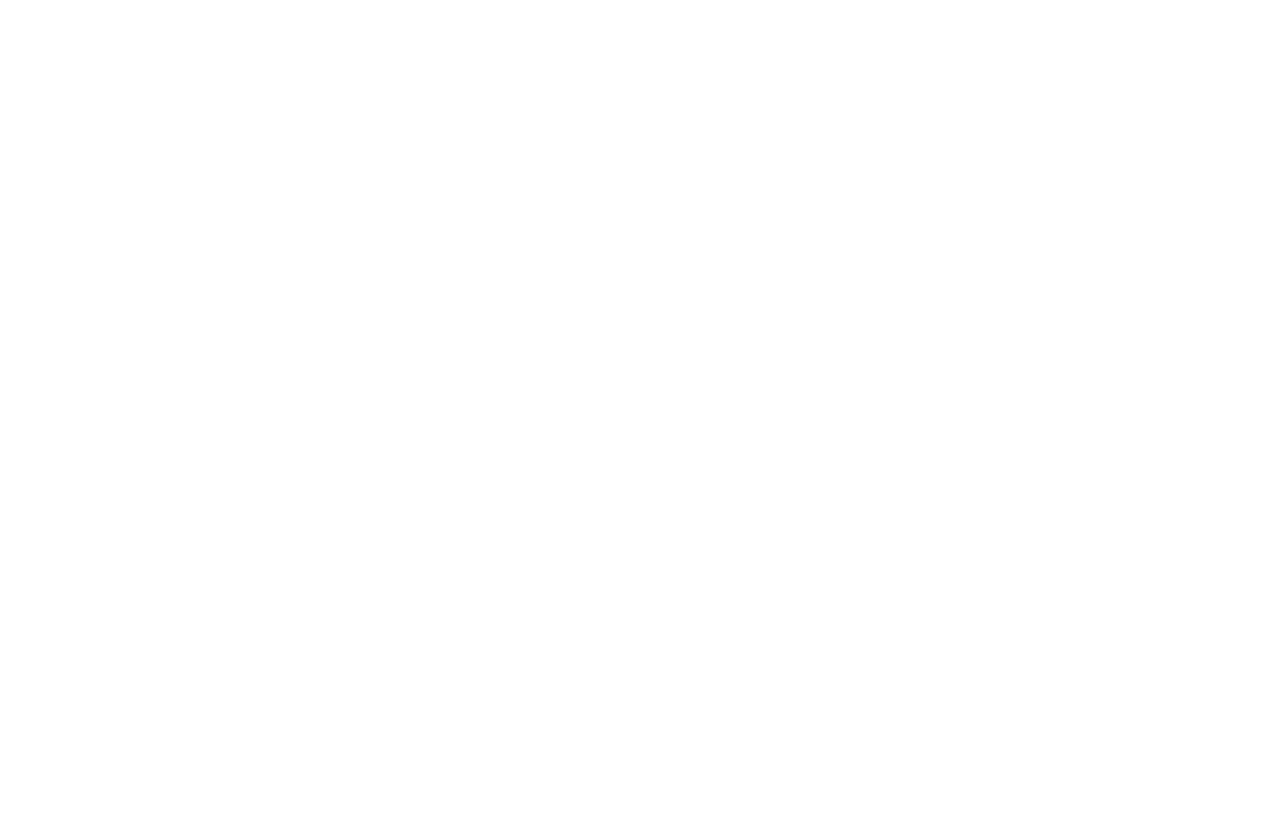
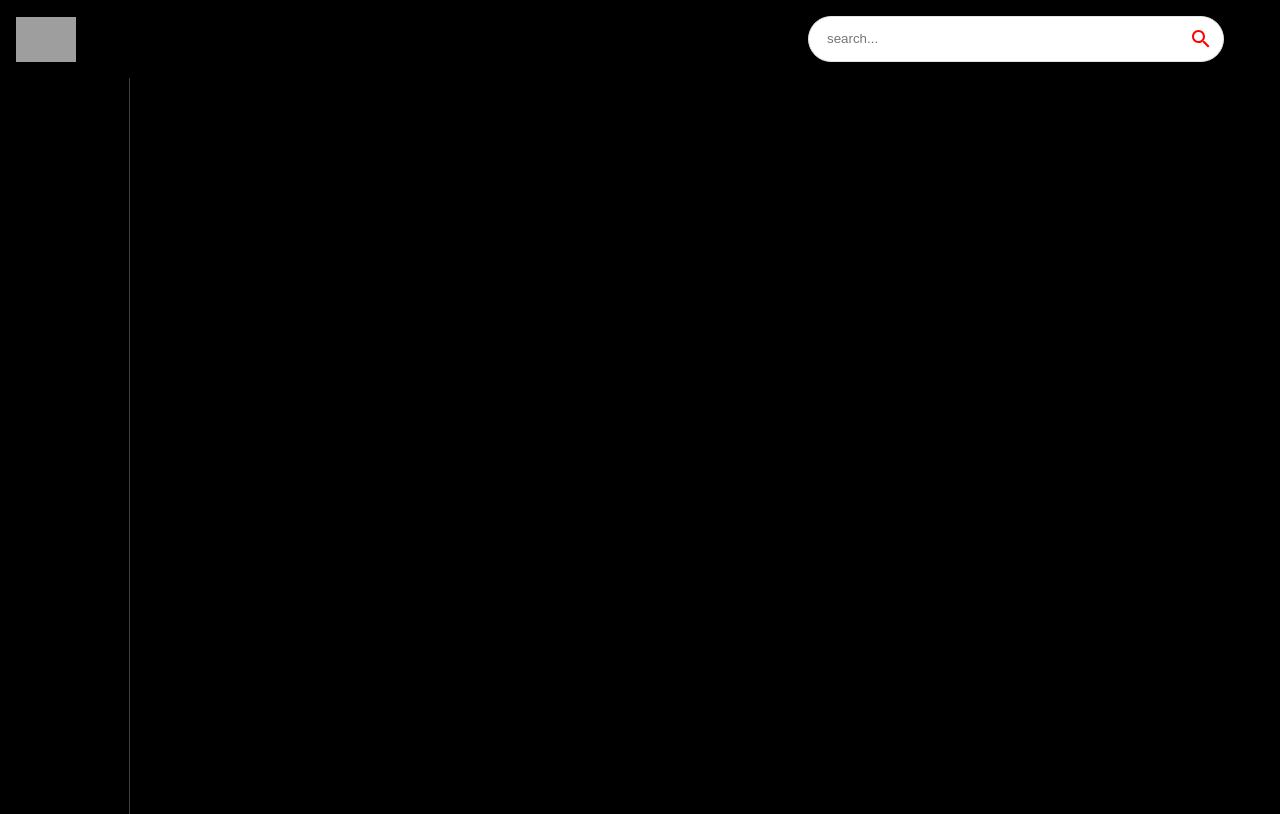
Before and after one commit to roshanreddyrach/youTube-clone.github.io, a React (Vite) app: page / in a window 1280 px wide. Built offline with nearby package versions, Linux system fonts and the light colour scheme; grey boxes are pictures that could not be loaded.

Commit message:
search bar done

```diff
--- a/index.html
+++ b/index.html
@@ -4,7 +4,11 @@
     <meta charset="UTF-8" />
     <link rel="icon" type="image/svg+xml" href="/vite.svg" />
     <meta name="viewport" content="width=device-width, initial-scale=1.0" />
-    <title>Vite + React</title>
+
+    <link rel="stylesheet" href="https://fonts.googleapis.com/css?family=Roboto:300,400,500,700&display=swap"/>
+    <link rel="stylesheet" href="https://fonts.googleapis.com/icon?family=Material+Icons"/>
+
+    <title>youTube-clone</title>
   </head>
   <body>
     <div id="root"></div>
--- a/src/App.jsx
+++ b/src/App.jsx
@@ -1,15 +1,25 @@
+
+import { BrowserRouter, Routes, Route, Router } from 'react-router-dom'
+import { Box } from '@mui/material'
+
 
 
 import './App.css'
+import { Navbar, Feed, VideoDetail, ChannelDetail, SearchFeed } from  './components'
 
-function App() {
+const App = () =>  (
+    <BrowserRouter>
+      <Box sx={{ backgroundColor: '#000' }}>
+           <Navbar />
+            <Routes>
+              <Route path='/'exact element={<Feed />} />
+              <Route path='/video/:id' element={ <VideoDetail />} />
+              <Route path='/channel/:id' element={ <ChannelDetail />} />
+              <Route path='/search/:searchTerm' element={ <SearchFeed />} />
+            </Routes>
+      </Box>
+    </BrowserRouter>
+  );
 
 
-  return (
-    <>
-
-    </>
-  )
-}
-
-export default App
+export default App;
--- /dev/null
+++ b/src/components/ChannelDetail.jsx
@@ -0,0 +1,11 @@
+import React from 'react'
+
+const ChannelDetail = () => {
+  return (
+    <div>
+      c
+    </div>
+  )
+}
+
+export default ChannelDetail
--- /dev/null
+++ b/src/components/Feed.jsx
@@ -0,0 +1,21 @@
+
+import { useState, useEffect } from "react"
+import { Box, Stack, Typography } from '@mui/material'
+
+const Feed = () => {
+  return (
+    <Stack sx={{ flexDirection: { sx: "column", md: "row" } }}>
+      <Box sx={{ height: { sx: 'auto', md: '92vh'}, borderRight: '1px solid #3d3d3d', px: { sx:0, md:2 }}}>
+        Sidebar
+
+
+
+          <Typography className="copyright" variant="body2">
+            Copyright 2023
+          </Typography>
+      </Box>
+    </Stack>
+  )
+}
+
+export default Feed
--- /dev/null
+++ b/src/components/Navbar.jsx
@@ -0,0 +1,26 @@
+import { Stack } from '@mui/material'
+import { Link } from 'react-router-dom'
+
+import { logo } from '../utils/constants'
+import SearchBar from './SearchBar'
+
+
+const Navbar = () => (
+    <Stack
+       direction="row"
+       alignItems= "center"
+       p={2}
+       sx={{ position: 'sticky',
+       background: '#000', top: 0,
+       justifyContent: 'space-between' }}
+    >
+       <Link to="/" style={{ display: 'flex', alignItems: 'center' }}>
+        <img src={logo} alt="logo" height={45} />
+       </Link>
+       <SearchBar />
+
+    </Stack>
+  )
+
+
+export default Navbar
--- /dev/null
+++ b/src/components/SearchBar.jsx
@@ -0,0 +1,33 @@
+
+import { useState } from "react"
+import { useNavigate } from "react-router-dom"
+import { Paper, IconButton } from '@mui/material'
+import { Search } from '@mui/icons-material'
+
+const SearchBar = () => {
+    return (
+    <Paper
+       component="form"
+       onSubmit={() => {}}
+       sx={{
+        borderRadius: 20,
+        border: '1px solid #e3e3e3',
+        pl: 2,
+        boxShadow: 'none',
+        mr: { sm: 5 }
+       }}
+    >
+       <input
+          className="search-bar"
+          placeholder="search..."
+          value=""
+          onChange={() => {}}
+        />
+        <IconButton type="submit" sx={{ p:'10px',color: 'red'}}>
+            <Search  />
+        </IconButton>
+    </Paper>
+  )
+ }
+
+export default SearchBar
--- /dev/null
+++ b/src/components/SearchFeed.jsx
@@ -0,0 +1,11 @@
+import React from 'react'
+
+const SearchFeed = () => {
+  return (
+    <div>
+      s
+    </div>
+  )
+}
+
+export default SearchFeed
--- /dev/null
+++ b/src/components/VideoDetail.jsx
@@ -0,0 +1,11 @@
+import React from 'react'
+
+const VideoDetail = () => {
+  return (
+    <div>
+      v
+    </div>
+  )
+}
+
+export default VideoDetail
--- /dev/null
+++ b/src/components/index.jsx
@@ -0,0 +1,6 @@
+export { default as Navbar } from './Navbar'
+export { default as Feed } from './Feed'
+export { default as ChannelDetail } from './ChannelDetail'
+export { default as SearchFeed } from './SearchFeed'
+export { default as VideoDetail } from './VideoDetail'
+export { default as SearchBar } from './SearchBar'
--- a/src/index.css
+++ b/src/index.css
@@ -0,0 +1,88 @@
+html,
+body {
+  margin: 0;
+  padding: 0;
+  box-sizing: border-box;
+}
+
+a {
+  text-decoration: none;
+  color: black;
+}
+
+::-webkit-scrollbar {
+  width: 0px;
+  height: 5px;
+}
+
+::-webkit-scrollbar-thumb {
+  background-color: rgb(114, 113, 113);
+  border-radius: 10px;
+  height: 200px;
+}
+
+::-webkit-scrollbar-track {
+  background-color: transparent;
+}
+
+.category-btn:hover {
+  background-color: #FC1503 !important;
+  color: white !important;
+}
+
+.category-btn:hover span{
+  color: white !important;
+}
+
+.react-player {
+  height: 77vh !important;
+  width: 100% !important;
+}
+
+.search-bar{
+  border:none;
+  outline:none;
+  width:350px;
+}
+
+.category-btn{
+  font-weight: bold !important;
+  text-transform: capitalize;
+  display: flex;
+  align-items: center;
+  justify-content: start;
+  cursor:pointer;
+  background: transparent;
+  outline: none;
+  border: none;
+
+  padding: 7px 15px;
+  margin: 10px 0px;
+  border-radius: 20px;
+  transition: all 0.3s ease;
+}
+
+@media screen and (max-width: 900px) {
+  .category-btn{
+    margin: 10px;
+  }
+}
+
+@media screen and (max-width:800px){
+  .copyright{
+    display:none !important;
+  }
+}
+
+@media screen and (max-width: 600px) {
+  .scroll-horizontal {
+    overflow: auto !important;
+  }
+
+  .react-player {
+    height: 45vh !important;
+  }
+  .search-bar{
+    width:200px;
+  }
+}
--- /dev/null
+++ b/src/utils/constants.jsx
@@ -0,0 +1,42 @@
+import MusicNoteIcon from '@mui/icons-material/MusicNote';
+import HomeIcon from '@mui/icons-material/Home';
+import CodeIcon from '@mui/icons-material/Code';
+import OndemandVideoIcon from '@mui/icons-material/OndemandVideo';
+import SportsEsportsIcon from '@mui/icons-material/SportsEsports';
+import LiveTvIcon from '@mui/icons-material/LiveTv';
+import SchoolIcon from '@mui/icons-material/School';
+import FaceRetouchingNaturalIcon from '@mui/icons-material/FaceRetouchingNatural';
+import CheckroomIcon from '@mui/icons-material/Checkroom';
+import GraphicEqIcon from '@mui/icons-material/GraphicEq';
+import TheaterComedyIcon from '@mui/icons-material/TheaterComedy';
+import FitnessCenterIcon from '@mui/icons-material/FitnessCenter';
+import DeveloperModeIcon from '@mui/icons-material/DeveloperMode';
+
+export const logo = 'https://i.ibb.co/s9Qys2j/logo.png';
+
+export const categories = [
+  { name: 'New', icon: <HomeIcon />, },
+  { name: 'JS Mastery', icon: <CodeIcon />, },
+  { name: 'Coding', icon: <CodeIcon />, },
+  { name: 'ReactJS', icon: <CodeIcon />, },
+  { name: 'NextJS', icon: <CodeIcon />, },
+  { name: 'Music', icon: <MusicNoteIcon /> },
+  { name: 'Education', icon: <SchoolIcon />, },
+  { name: 'Podcast', icon: <GraphicEqIcon />, },
+  { name: 'Movie', icon: <OndemandVideoIcon />, },
+  { name: 'Gaming', icon: <SportsEsportsIcon />, },
+  { name: 'Live', icon: <LiveTvIcon />, },
+  { name: 'Sport', icon: <FitnessCenterIcon />, },
+  { name: 'Fashion', icon: <CheckroomIcon />, },
+  { name: 'Beauty', icon: <FaceRetouchingNaturalIcon />, },
+  { name: 'Comedy', icon: <TheaterComedyIcon />, },
+  { name: 'Gym', icon: <FitnessCenterIcon />, },
+  { name: 'Crypto', icon: <DeveloperModeIcon />, },
+];
+
+export const demoThumbnailUrl = 'https://i.ibb.co/G2L2Gwp/API-Course.png';
+export const demoChannelUrl = '/channel/UCmXmlB4-HJytD7wek0Uo97A';
+export const demoVideoUrl = '/video/GDa8kZLNhJ4';
+export const demoChannelTitle = 'JavaScript Mastery';
+export const demoVideoTitle = 'Build and Deploy 5 JavaScript & React API Projects in 10 Hours - Full Course | RapidAPI';
+export const demoProfilePicture = 'http://dergipark.org.tr/assets/app/images/buddy_sample.png'
```
